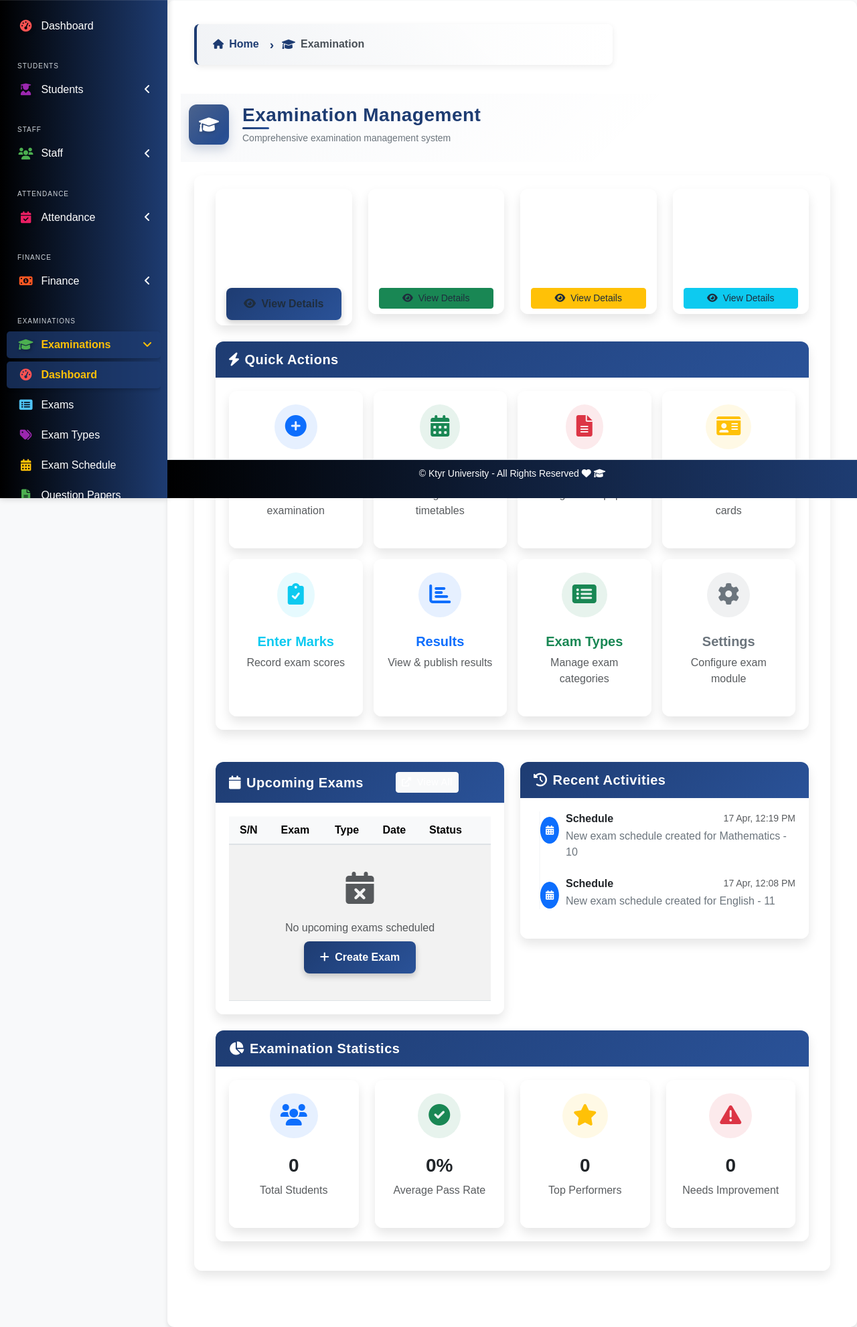
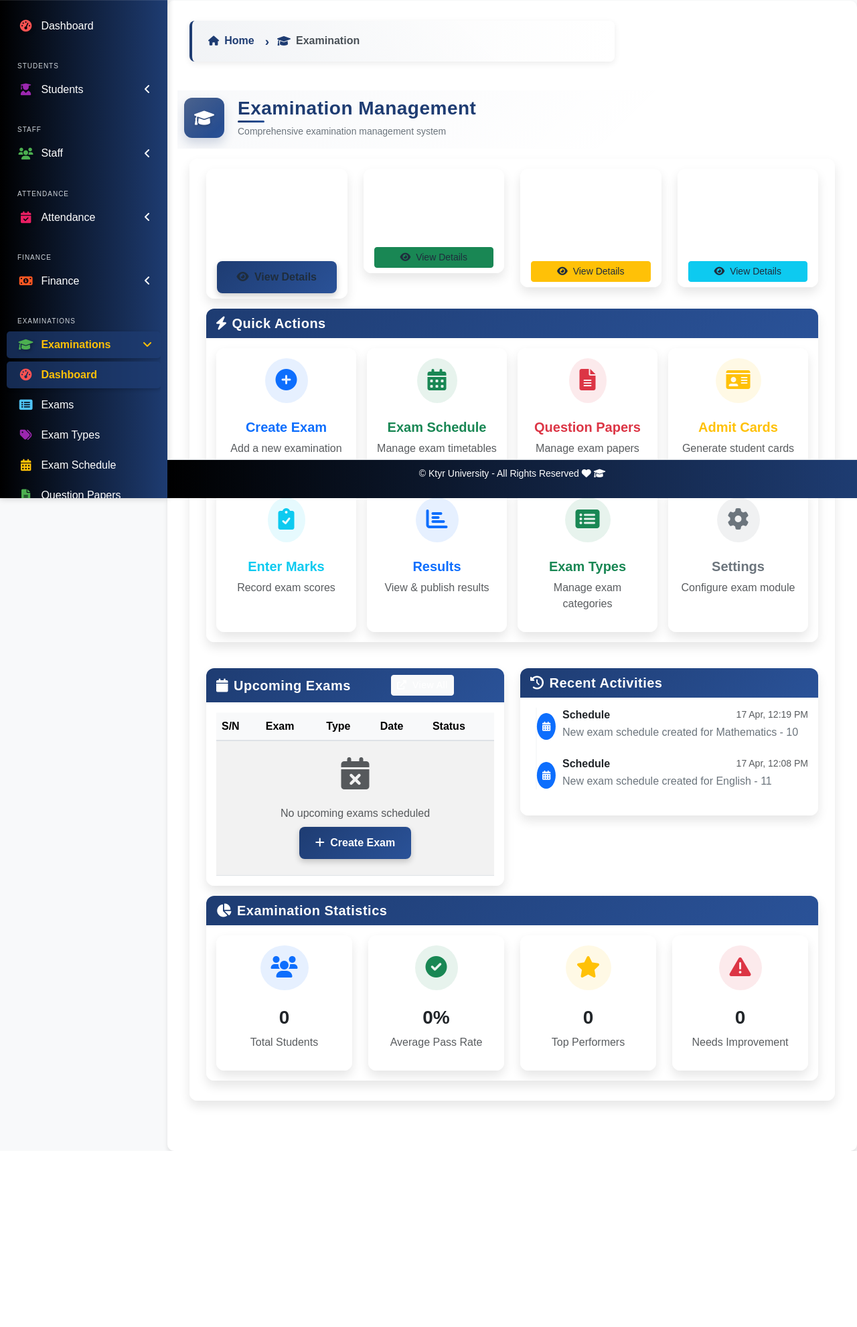
Before and after one commit to AmanKtyr/Django-School-Management-System, a Django app: page /exams/ in a window 1280 px wide. Shown: the part 56-2038 px from the top of the page at 67% size. After the commit the page ends 1775 px from the top, so only its background shows below. Run offline with Django 3.2, Linux system fonts and the light colour scheme; a user stored in the database is signed in; data comes from the database, SQL or seed files in the repository; both versions use the stored data as it was after the commit; data that the repository does not hold is empty; some libraries are stand-ins or nearby versions.

Commit message:
Refactor exam and fees templates for improved layout and styling consistency

```diff
--- a/SMS/apps/exams/templates/exams/admit_card_list.html
+++ b/SMS/apps/exams/templates/exams/admit_card_list.html
@@ -31,7 +31,7 @@
 {% block subtitle %}Generate and manage student admit cards{% endblock subtitle %}
 
 {% block content %}
-<div class="container-fluid">
+<div class="container-fluid exams-container">
   <!-- Filter Card -->
   <div class="row mb-4">
     <div class="col-md-12">
--- a/SMS/apps/exams/templates/exams/dashboard.html
+++ b/SMS/apps/exams/templates/exams/dashboard.html
@@ -25,7 +25,7 @@
 {% block subtitle %}Comprehensive examination management system{% endblock subtitle %}
 
 {% block content %}
-<div class="container-fluid">
+<div class="container-fluid exams-container">
   <!-- Dashboard Overview Cards -->
   <div class="row">
     <div class="col-md-3">
--- a/SMS/apps/exams/templates/exams/exam_list.html
+++ b/SMS/apps/exams/templates/exams/exam_list.html
@@ -31,7 +31,7 @@
 {% block subtitle %}Manage examinations{% endblock subtitle %}
 
 {% block content %}
-<div class="container-fluid">
+<div class="container-fluid exams-container">
   <!-- Filter Card -->
   <div class="row mb-4">
     <div class="col-md-12">
--- a/SMS/apps/exams/templates/exams/exam_schedule_list.html
+++ b/SMS/apps/exams/templates/exams/exam_schedule_list.html
@@ -31,7 +31,7 @@
 {% block subtitle %}Manage examination timetables{% endblock subtitle %}
 
 {% block content %}
-<div class="container-fluid">
+<div class="container-fluid exams-container">
   <!-- Filter Card -->
   <div class="row mb-4">
     <div class="col-md-12">
--- a/SMS/apps/exams/templates/exams/exam_type_list.html
+++ b/SMS/apps/exams/templates/exams/exam_type_list.html
@@ -30,7 +30,7 @@
 {% block subtitle %}Manage different types of examinations{% endblock subtitle %}
 
 {% block content %}
-<div class="container-fluid">
+<div class="container-fluid exams-container">
   <div class="row mb-4">
     <div class="col-md-12">
       <div class="card shadow">
--- a/SMS/apps/exams/templates/exams/marks_entry.html
+++ b/SMS/apps/exams/templates/exams/marks_entry.html
@@ -31,7 +31,7 @@
 {% block subtitle %}Record and manage student examination marks{% endblock subtitle %}
 
 {% block content %}
-<div class="container-fluid">
+<div class="container-fluid exams-container">
   <!-- Filter Card -->
   <div class="row mb-4">
     <div class="col-md-12">
--- a/SMS/apps/exams/templates/exams/question_paper_list.html
+++ b/SMS/apps/exams/templates/exams/question_paper_list.html
@@ -31,7 +31,7 @@
 {% block subtitle %}Manage examination question papers{% endblock subtitle %}
 
 {% block content %}
-<div class="container-fluid">
+<div class="container-fluid exams-container">
   <!-- Filter Card -->
   <div class="row mb-4">
     <div class="col-md-12">
--- a/SMS/apps/exams/templates/exams/results.html
+++ b/SMS/apps/exams/templates/exams/results.html
@@ -31,7 +31,7 @@
 {% block subtitle %}View and publish examination results{% endblock subtitle %}
 
 {% block content %}
-<div class="container-fluid">
+<div class="container-fluid exams-container">
   <!-- Filter Card -->
   <div class="row mb-4">
     <div class="col-md-12">
--- a/SMS/static/dist/css/style.css
+++ b/SMS/static/dist/css/style.css
@@ -242,7 +242,7 @@
 /* Content Styles */
 .content-wrapper {
   flex: 1 !important;
-  padding: 20px !important;
+  padding: 15px !important;
   background-color: #ffffff !important;
   border-radius: 10px !important;
   box-shadow: 0 4px 6px rgba(0, 0, 0, 0.1) !important;
@@ -593,8 +593,8 @@
 
 /* Professional Page Title Styles */
 .page-title-section {
-  padding: 15px 0 25px 0 !important;
-  margin-bottom: 20px !important;
+  padding: 10px 0 15px 0 !important;
+  margin-bottom: 15px !important;
   position: relative !important;
   overflow: hidden !important;
 }
@@ -818,6 +818,29 @@
     margin-top: 15px !important;
     justify-content: flex-start !important;
   }
+
+  .container-fluid {
+    padding-left: 5px !important;
+    padding-right: 5px !important;
+  }
+
+  .content-wrapper {
+    padding: 10px !important;
+  }
+
+  .row {
+    margin-left: -5px !important;
+    margin-right: -5px !important;
+  }
+
+  .col, .col-1, .col-2, .col-3, .col-4, .col-5, .col-6, .col-7, .col-8, .col-9, .col-10, .col-11, .col-12,
+  .col-sm, .col-sm-1, .col-sm-2, .col-sm-3, .col-sm-4, .col-sm-5, .col-sm-6, .col-sm-7, .col-sm-8, .col-sm-9, .col-sm-10, .col-sm-11, .col-sm-12,
+  .col-md, .col-md-1, .col-md-2, .col-md-3, .col-md-4, .col-md-5, .col-md-6, .col-md-7, .col-md-8, .col-md-9, .col-md-10, .col-md-11, .col-md-12,
+  .col-lg, .col-lg-1, .col-lg-2, .col-lg-3, .col-lg-4, .col-lg-5, .col-lg-6, .col-lg-7, .col-lg-8, .col-lg-9, .col-lg-10, .col-lg-11, .col-lg-12,
+  .col-xl, .col-xl-1, .col-xl-2, .col-xl-3, .col-xl-4, .col-xl-5, .col-xl-6, .col-xl-7, .col-xl-8, .col-xl-9, .col-xl-10, .col-xl-11, .col-xl-12 {
+    padding-left: 5px !important;
+    padding-right: 5px !important;
+  }
 }
 
 /* Enhanced Card Styles */
@@ -827,7 +850,7 @@
   box-shadow: 0 8px 16px rgba(0, 0, 0, 0.1) !important;
   transition: all 0.3s ease !important;
   overflow: hidden !important;
-  margin-bottom: 24px !important;
+  margin-bottom: 15px !important;
 }
 
 .card:hover {
@@ -1302,6 +1325,68 @@
   width: calc(100% - 250px) !important;
   padding-bottom: 60px !important; /* Add padding for footer */
   min-height: calc(100vh - 60px) !important; /* Ensure content takes up full height minus footer */
+}
+
+/* Custom container-fluid styles to reduce padding */
+.container-fluid {
+  padding-left: 10px !important;
+  padding-right: 10px !important;
+  width: 100% !important;
+  max-width: 100% !important;
+}
+
+/* Improve spacing in forms and tables */
+.form-group {
+  margin-bottom: 10px !important;
+}
+
+.table th, .table td {
+  padding: 0.5rem !important;
+}
+
+/* Reduce spacing in cards */
+.card-body {
+  padding: 15px !important;
+}
+
+.card-header {
+  padding: 10px 15px !important;
+}
+
+/* Optimized layout for student pages */
+.student-container .container-fluid,
+.fees-container .container-fluid {
+  padding-left: 5px !important;
+  padding-right: 5px !important;
+}
+
+.student-container .row,
+.fees-container .row {
+  margin-left: -5px !important;
+  margin-right: -5px !important;
+}
+
+.student-container .col,
+.student-container [class*="col-"],
+.fees-container .col,
+.fees-container [class*="col-"] {
+  padding-left: 5px !important;
+  padding-right: 5px !important;
+}
+
+.student-container .card,
+.fees-container .card {
+  margin-bottom: 10px !important;
+}
+
+.student-container .card-body,
+.fees-container .card-body {
+  padding: 10px !important;
+}
+
+.student-container .form-group,
+.fees-container .form-group {
+  margin-bottom: 8px !important;
 }
 
 /* When sidebar is collapsed */
--- a/SMS/templates/base.html
+++ b/SMS/templates/base.html
@@ -629,9 +629,7 @@
       </div>
 
       <!-- Main content -->
-      <section class="content" >
-
-
+      <section class="content">
         <div class="container-fluid">
           <div class="row">
             <div class="col-md-12">
@@ -649,7 +647,6 @@
                   <!-- /.row -->
                 </div>
                 <!-- ./card-body -->
-
               </div>
               {% endblock fullcard %}
               <!-- /.card -->
```
Also changed, not shown: SMS/apps/fees/templates/fees/all_transactions.html (+16 -4 lines), SMS/static/dist/css/exams.css (+30 -0 lines), SMS/db.sqlite3, 1 other file.
